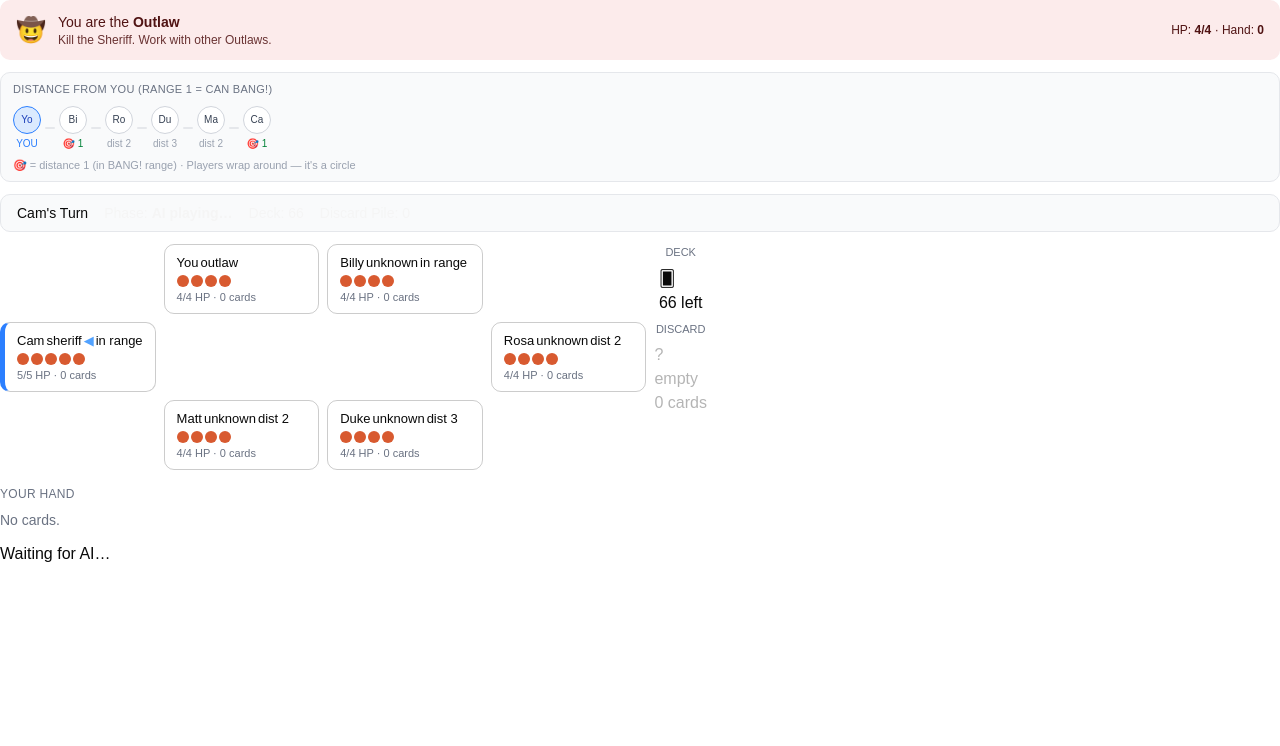
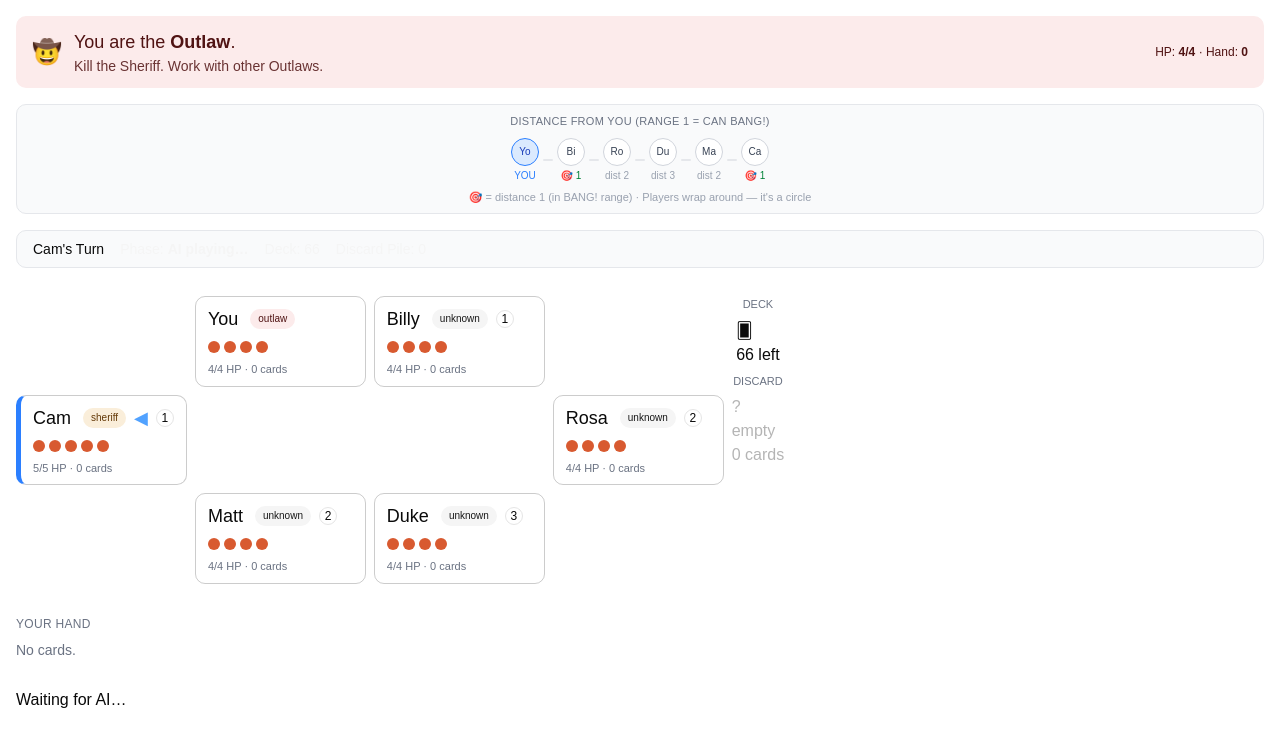
Before and after one commit to toby-ng11/bang-card-game, a React (Vite) app: page / in a window 1280 px wide. Shown: the top 746 px of the page. Built offline with nearby package versions, Linux system fonts and the light colour scheme.

Commit message:
v0.6: player slots adjustment

```diff
--- a/package.json
+++ b/package.json
@@ -25,7 +25,7 @@
         "tw-animate-css": "^1.4.0",
         "typescript": "6.0.2",
         "typescript-eslint": "^8.58.0",
-        "vite": "^8.0.4",
+        "vite": "^8.0.5",
         "vite-tsconfig-paths": "^6.1.1"
     },
     "dependencies": {
--- a/src/App.tsx
+++ b/src/App.tsx
@@ -206,7 +206,7 @@
     }, [dispatch]);
 
     return (
-        <div id="game">
+        <div id="game" className="flex flex-col gap-4 p-4">
             <div
                 id="float-card"
                 className="pointer-events-none fixed z-50 flex h-18 w-13 flex-col items-center justify-center rounded-md border border-gray-300 bg-white text-[10px] font-medium opacity-0"
--- a/src/components/DistanceMap.tsx
+++ b/src/components/DistanceMap.tsx
@@ -11,7 +11,7 @@
     const dead = players.filter((p) => !p.alive && p.id !== 0);
 
     return (
-        <div className="mb-3 rounded-lg border border-gray-200 bg-gray-50 px-3 py-2 dark:border-gray-700 dark:bg-gray-900">
+        <div className="flex flex-col items-center justify-center rounded-lg border border-gray-200 bg-gray-50 px-3 py-2 dark:border-gray-700 dark:bg-gray-900">
             <div className="mb-2 text-[11px] font-medium tracking-wide text-gray-500 uppercase">
                 Distance from you (range 1 = can BANG!)
             </div>
--- a/src/components/PlayerSlot.tsx
+++ b/src/components/PlayerSlot.tsx
@@ -3,6 +3,7 @@
 import { cn } from '@/lib/utils';
 import { CardKey, Player, Role } from '@/types';
 import { cva } from 'class-variance-authority';
+import { Badge } from './ui/badge';
 
 interface PlayerSlotProps {
     p: Player;
@@ -15,14 +16,13 @@
     onPlayerClick: (id: number) => void;
 }
 
-const roleVariants = cva('badge', {
+const roleVariants = cva('text-[10px] font-medium px-[7px] py-[2px] ml-1', {
     variants: {
         role: {
-            sheriff: 'badge-sheriff',
-            deputy: 'badge-deputy',
-            outlaw: 'badge-outlaw',
-            renegade: 'badge-renegade',
-            unknown: 'badge-unknown',
+            sheriff: 'bg-[#faeeda] text-[#633806] border-transparent',
+            deputy: 'bg-[#e6f1fb] text-[#042c53] border-transparent',
+            outlaw: 'bg-[#fcebeb] text-[#501313] border-transparent',
+            renegade: 'bg-[#eeedfe] text-[#26215c] border-transparent',
         },
     },
 });
@@ -57,11 +57,11 @@
             data-pid={p.id}
             onClick={() => onPlayerClick(p.id)}
             className={cn(
-                'player-row relative flex flex-col rounded-lg border border-black/20 px-3 py-2 transition duration-300 ease-in-out hover:border-black',
+                'player-row relative flex cursor-pointer flex-col rounded-lg border border-black/20 px-3 py-2 transition duration-300 ease-in-out hover:border-black',
                 !p.alive && 'dead',
                 targeting &&
                     (isClickTarget
-                        ? 'border-red-500/30 hover:border-red-500'
+                        ? 'border-red-500/30 hover:border-red-500 hover:bg-red-400/30'
                         : 'cursor-not-allowed opacity-40'),
                 isCur && 'border-l-5 border-l-blue-500 hover:border-l-blue-500',
                 flashClass,
@@ -73,36 +73,31 @@
                     <span className="relative inline-flex size-3 rounded-full bg-red-500"></span>
                 </span>
             )}
-            <div className="flex-1">
+            <div className="flex flex-col gap-1.5">
                 {/* Name row */}
-                <div className="flex flex-wrap items-center gap-0.5 text-[13px] font-medium">
+                <div className="flex flex-wrap items-center gap-2 text-lg font-medium">
                     {p.name}
-                    <span
+                    <Badge
+                        variant="secondary"
                         className={cn(
                             roleVariants({ role: roleLabel as Role }),
                         )}
                     >
                         {roleLabel}
-                    </span>
-                    {isCur && (
-                        <span className="text-blue-400">◀</span>
-                    )}
+                    </Badge>
+                    {isCur && <span className="text-blue-400">◀</span>}
                     {!p.isHuman && p.alive && (
-                        <span
-                            className={cn(
-                                'badge',
-                                dist === 1
-                                    ? 'badge-in-range'
-                                    : 'badge-out-range',
-                            )}
+                        <Badge
+                            variant="outline"
+                            className="size-4 rounded-full p-2"
                         >
-                            {dist === 1 ? 'in range' : 'dist ' + dist}
-                        </span>
+                            {dist}
+                        </Badge>
                     )}
                 </div>
 
                 {/* HP pips */}
-                <div className="mt-0.5 flex gap-0.5">
+                <div className="mt-0.5 flex gap-1">
                     {Array(p.maxHp)
                         .fill(0)
                         .map((_, i) => (
--- a/src/components/RoleBanner.tsx
+++ b/src/components/RoleBanner.tsx
@@ -4,7 +4,7 @@
 import { cva } from 'class-variance-authority';
 
 const bannerVariants = cva(
-    'flex items-center gap-3 rounded-lg px-4 py-3 mb-3 text-sm',
+    'flex items-center gap-3 rounded-lg px-4 py-3 text-sm',
     {
         variants: {
             role: {
@@ -27,10 +27,10 @@
         <div className={cn(bannerVariants({ role: human.role }))}>
             <div className="text-2xl">🤠</div>
             <div>
-                <div className="text-sm font-medium">
-                    You are the <strong>{ri.label}</strong>
+                <div className="text-lg font-medium">
+                    You are the <strong>{ri.label}</strong>.
                 </div>
-                <div className="text-xs opacity-85">{ri.goal}</div>
+                <div className="text-sm opacity-85">{ri.goal}</div>
             </div>
             <div className="ml-auto text-right text-xs">
                 HP:{' '}
--- /dev/null
+++ b/src/components/ui/badge.tsx
@@ -0,0 +1,49 @@
+import * as React from "react"
+import { cva, type VariantProps } from "class-variance-authority"
+import { Slot } from "radix-ui"
+
+import { cn } from "@/lib/utils"
+
+const badgeVariants = cva(
+  "group/badge inline-flex h-5 w-fit shrink-0 items-center justify-center gap-1 overflow-hidden rounded-3xl border border-transparent px-2 py-0.5 text-xs font-medium whitespace-nowrap transition-all focus-visible:border-ring focus-visible:ring-[3px] focus-visible:ring-ring/50 has-data-[icon=inline-end]:pr-1.5 has-data-[icon=inline-start]:pl-1.5 aria-invalid:border-destructive aria-invalid:ring-destructive/20 dark:aria-invalid:ring-destructive/40 [&>svg]:pointer-events-none [&>svg]:size-3!",
+  {
+    variants: {
+      variant: {
+        default: "bg-primary text-primary-foreground [a]:hover:bg-primary/80",
+        secondary:
+          "bg-secondary text-secondary-foreground [a]:hover:bg-secondary/80",
+        destructive:
+          "bg-destructive/10 text-destructive focus-visible:ring-destructive/20 dark:bg-destructive/20 dark:focus-visible:ring-destructive/40 [a]:hover:bg-destructive/20",
+        outline:
+          "border-border text-foreground [a]:hover:bg-muted [a]:hover:text-muted-foreground",
+        ghost:
+          "hover:bg-muted hover:text-muted-foreground dark:hover:bg-muted/50",
+        link: "text-primary underline-offset-4 hover:underline",
+      },
+    },
+    defaultVariants: {
+      variant: "default",
+    },
+  }
+)
+
+function Badge({
+  className,
+  variant = "default",
+  asChild = false,
+  ...props
+}: React.ComponentProps<"span"> &
+  VariantProps<typeof badgeVariants> & { asChild?: boolean }) {
+  const Comp = asChild ? Slot.Root : "span"
+
+  return (
+    <Comp
+      data-slot="badge"
+      data-variant={variant}
+      className={cn(badgeVariants({ variant }), className)}
+      {...props}
+    />
+  )
+}
+
+export { Badge, badgeVariants }
--- a/src/style.css
+++ b/src/style.css
@@ -1,227 +1,120 @@
 @import 'tailwindcss';
-
 @import 'tw-animate-css';
 
-@import "tw-animate-css";
-
-@import "shadcn/tailwind.css";
-
-@import "@fontsource-variable/inter";
+@import 'shadcn/tailwind.css';
+@import '@fontsource-variable/inter';
 
 @custom-variant dark (&:is(.dark *));
 
 @theme inline {
-
     --font-heading: var(--font-sans);
-
     --font-sans: 'Inter Variable', sans-serif;
-
     --color-sidebar-ring: var(--sidebar-ring);
-
     --color-sidebar-border: var(--sidebar-border);
-
     --color-sidebar-accent-foreground: var(--sidebar-accent-foreground);
-
     --color-sidebar-accent: var(--sidebar-accent);
-
     --color-sidebar-primary-foreground: var(--sidebar-primary-foreground);
-
     --color-sidebar-primary: var(--sidebar-primary);
-
     --color-sidebar-foreground: var(--sidebar-foreground);
-
     --color-sidebar: var(--sidebar);
-
     --color-chart-5: var(--chart-5);
-
     --color-chart-4: var(--chart-4);
-
     --color-chart-3: var(--chart-3);
-
     --color-chart-2: var(--chart-2);
-
     --color-chart-1: var(--chart-1);
-
     --color-ring: var(--ring);
-
     --color-input: var(--input);
-
     --color-border: var(--border);
-
     --color-destructive: var(--destructive);
-
     --color-accent-foreground: var(--accent-foreground);
-
     --color-accent: var(--accent);
-
     --color-muted-foreground: var(--muted-foreground);
-
     --color-muted: var(--muted);
-
     --color-secondary-foreground: var(--secondary-foreground);
-
     --color-secondary: var(--secondary);
-
     --color-primary-foreground: var(--primary-foreground);
-
     --color-primary: var(--primary);
-
     --color-popover-foreground: var(--popover-foreground);
-
     --color-popover: var(--popover);
-
     --color-card-foreground: var(--card-foreground);
-
     --color-card: var(--card);
-
     --color-foreground: var(--foreground);
-
     --color-background: var(--background);
-
     --radius-sm: calc(var(--radius) * 0.6);
-
     --radius-md: calc(var(--radius) * 0.8);
-
     --radius-lg: var(--radius);
-
     --radius-xl: calc(var(--radius) * 1.4);
-
     --radius-2xl: calc(var(--radius) * 1.8);
-
     --radius-3xl: calc(var(--radius) * 2.2);
-
     --radius-4xl: calc(var(--radius) * 2.6);
 }
 
 :root {
-
     --background: oklch(1 0 0);
-
     --foreground: oklch(0.145 0 0);
-
     --card: oklch(1 0 0);
-
     --card-foreground: oklch(0.145 0 0);
-
     --popover: oklch(1 0 0);
-
     --popover-foreground: oklch(0.145 0 0);
-
     --primary: oklch(0.205 0 0);
-
     --primary-foreground: oklch(0.985 0 0);
-
     --secondary: oklch(0.97 0 0);
-
     --secondary-foreground: oklch(0.205 0 0);
-
     --muted: oklch(0.97 0 0);
-
     --muted-foreground: oklch(0.556 0 0);
-
     --accent: oklch(0.97 0 0);
-
     --accent-foreground: oklch(0.205 0 0);
-
     --destructive: oklch(0.577 0.245 27.325);
-
     --border: oklch(0.922 0 0);
-
     --input: oklch(0.922 0 0);
-
     --ring: oklch(0.708 0 0);
-
     --chart-1: oklch(0.87 0 0);
-
     --chart-2: oklch(0.556 0 0);
-
     --chart-3: oklch(0.439 0 0);
-
     --chart-4: oklch(0.371 0 0);
-
     --chart-5: oklch(0.269 0 0);
-
     --radius: 0.625rem;
-
     --sidebar: oklch(0.985 0 0);
-
     --sidebar-foreground: oklch(0.145 0 0);
-
     --sidebar-primary: oklch(0.205 0 0);
-
     --sidebar-primary-foreground: oklch(0.985 0 0);
-
     --sidebar-accent: oklch(0.97 0 0);
-
     --sidebar-accent-foreground: oklch(0.205 0 0);
-
     --sidebar-border: oklch(0.922 0 0);
-
     --sidebar-ring: oklch(0.708 0 0);
 }
 
 .dark {
-
     --background: oklch(0.145 0 0);
-
     --foreground: oklch(0.985 0 0);
-
     --card: oklch(0.205 0 0);
-
     --card-foreground: oklch(0.985 0 0);
-
     --popover: oklch(0.205 0 0);
-
     --popover-foreground: oklch(0.985 0 0);
-
     --primary: oklch(0.922 0 0);
-
     --primary-foreground: oklch(0.205 0 0);
-
     --secondary: oklch(0.269 0 0);
-
     --secondary-foreground: oklch(0.985 0 0);
-
     --muted: oklch(0.269 0 0);
-
     --muted-foreground: oklch(0.708 0 0);
-
     --accent: oklch(0.269 0 0);
-
     --accent-foreground: oklch(0.985 0 0);
-
     --destructive: oklch(0.704 0.191 22.216);
-
     --border: oklch(1 0 0 / 10%);
-
     --input: oklch(1 0 0 / 15%);
-
     --ring: oklch(0.556 0 0);
-
     --chart-1: oklch(0.87 0 0);
-
     --chart-2: oklch(0.556 0 0);
-
     --chart-3: oklch(0.439 0 0);
-
     --chart-4: oklch(0.371 0 0);
-
     --chart-5: oklch(0.269 0 0);
-
     --sidebar: oklch(0.205 0 0);
-
     --sidebar-foreground: oklch(0.985 0 0);
-
     --sidebar-primary: oklch(0.488 0.243 264.376);
-
     --sidebar-primary-foreground: oklch(0.985 0 0);
-
     --sidebar-accent: oklch(0.269 0 0);
-
     --sidebar-accent-foreground: oklch(0.985 0 0);
-
     --sidebar-border: oklch(1 0 0 / 10%);
-
     --sidebar-ring: oklch(0.556 0 0);
 }
 
```
Lines whose indentation alone changed are shown as unchanged.
